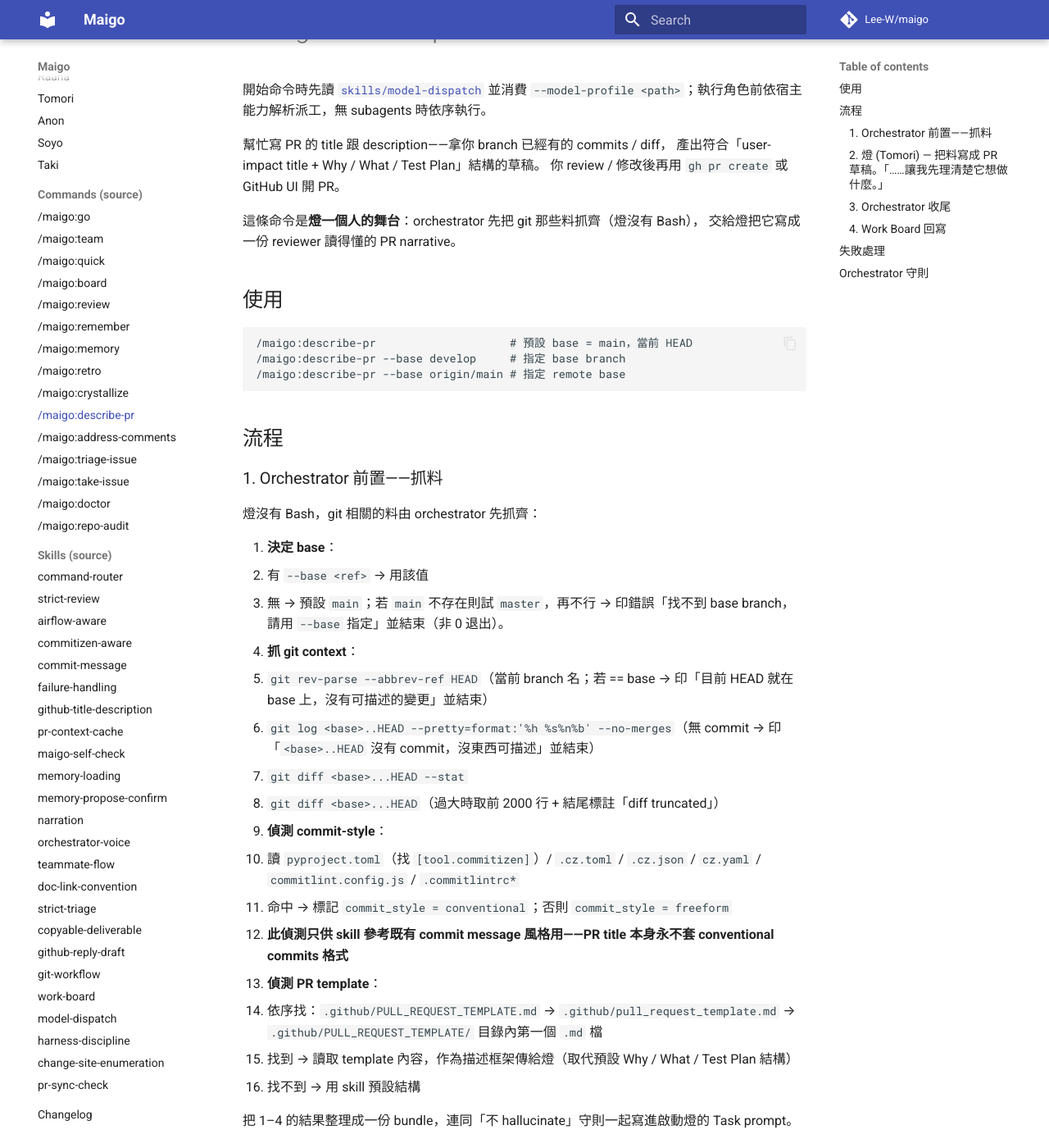
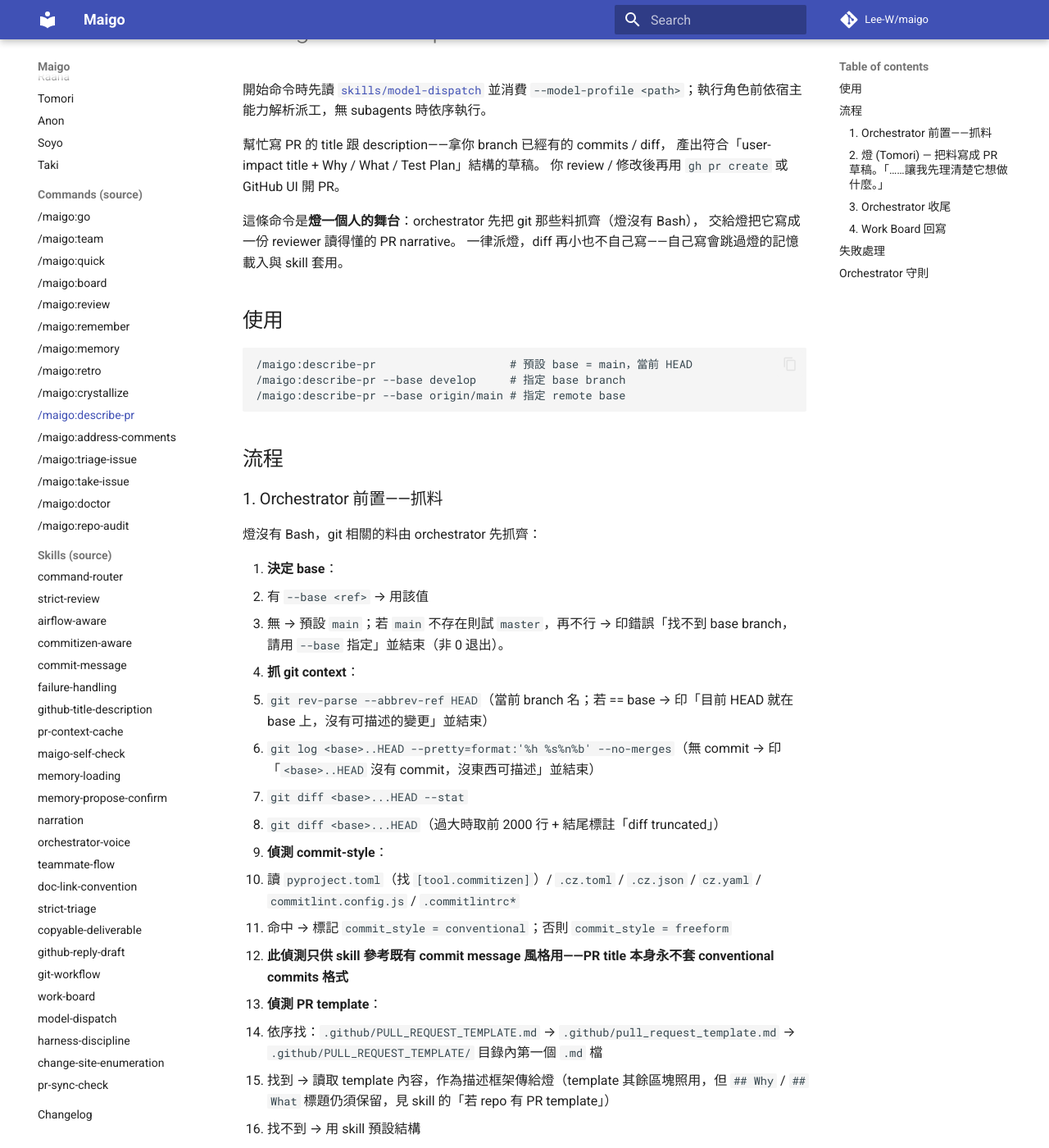
Before and after one commit to Lee-W/maigo, an MkDocs documentation site: the page built from docs/commands/describe-pr.md, in a window 1280 px wide and 1400 px high, scrolled down 1351 px. Shown: the whole window at 82% size. Built offline with MkDocs 1.6.1 and Material for MkDocs 9.7.7, drawn with Linux system fonts in a browser that asks for light colours; comment, search, counter and statistics services are not loaded.

Commit message:
docs(describe-pr): keep Why/What headings when the repo has a PR template
- github-title-description: template blocks are used as-is but Why/What headings stay; HTML comment at the top of a template may be dropped
- describe-pr: always delegate to the drafting agent, however small the diff

```diff
--- a/commands/describe-pr.md
+++ b/commands/describe-pr.md
@@ -15,6 +15,7 @@ description: 從當前 branch 的 commits / diff 產 GitHub PR title 與 descrip
 
 這條命令是**燈一個人的舞台**：orchestrator 先把 git 那些料抓齊（燈沒有 Bash），
 交給燈把它寫成一份 reviewer 讀得懂的 PR narrative。
+一律派燈，diff 再小也不自己寫——自己寫會跳過燈的記憶載入與 skill 套用。
 
 ## 使用
 
@@ -47,7 +48,7 @@ description: 從當前 branch 的 commits / diff 產 GitHub PR title 與 descrip
 
 4. **偵測 PR template**：
    - 依序找：`.github/PULL_REQUEST_TEMPLATE.md` → `.github/pull_request_template.md` → `.github/PULL_REQUEST_TEMPLATE/` 目錄內第一個 `.md` 檔
-   - 找到 → 讀取 template 內容，作為描述框架傳給燈（取代預設 Why / What / Test Plan 結構）
+   - 找到 → 讀取 template 內容，作為描述框架傳給燈（template 其餘區塊照用，但 `## Why` / `## What` 標題仍須保留，見 skill 的「若 repo 有 PR template」）
    - 找不到 → 用 skill 預設結構
 
 把 1–4 的結果整理成一份 bundle，連同「不 hallucinate」守則一起寫進啟動燈的 Task prompt。
```
Also changed, not shown: skills/github-title-description/SKILL.md (+3 -3 lines).
